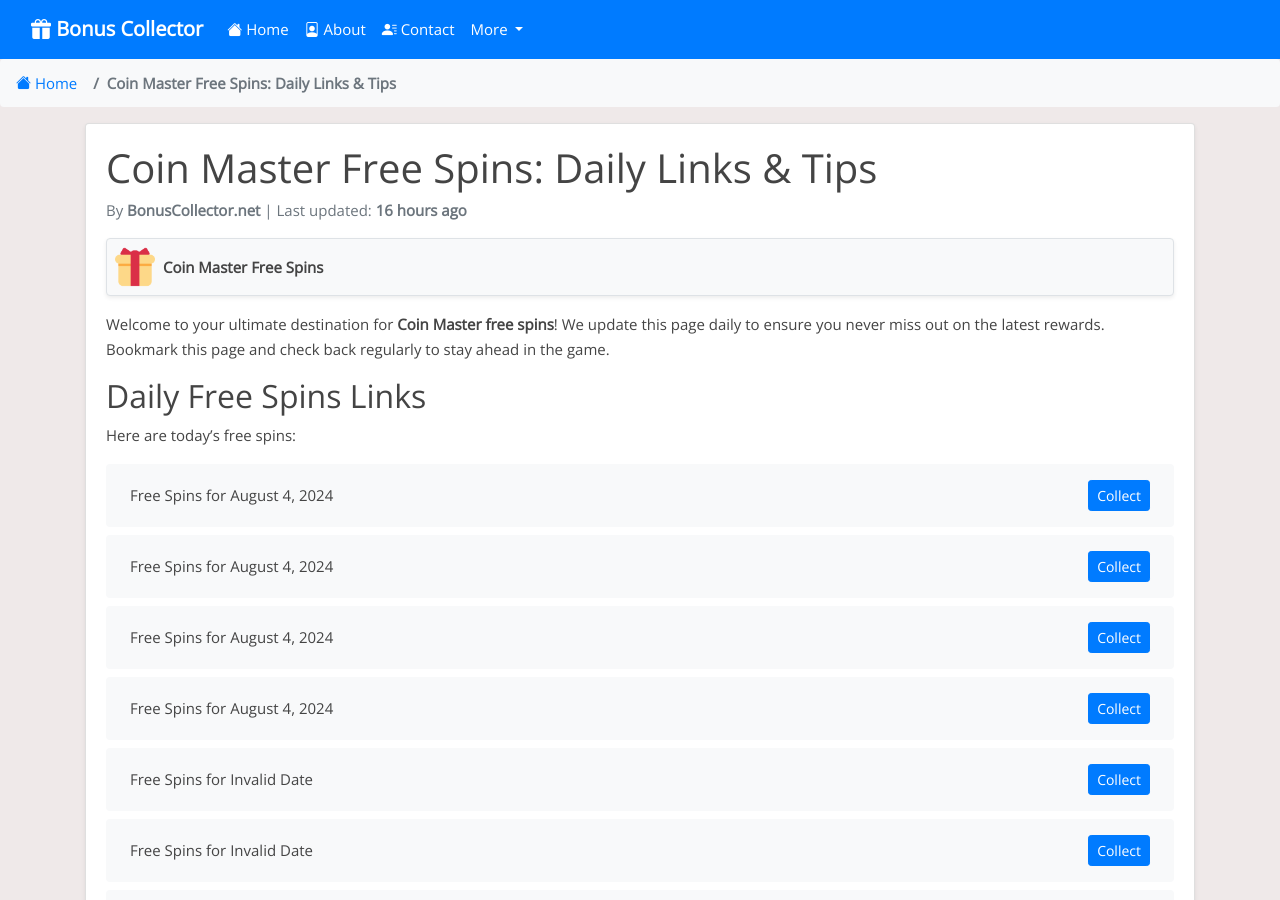
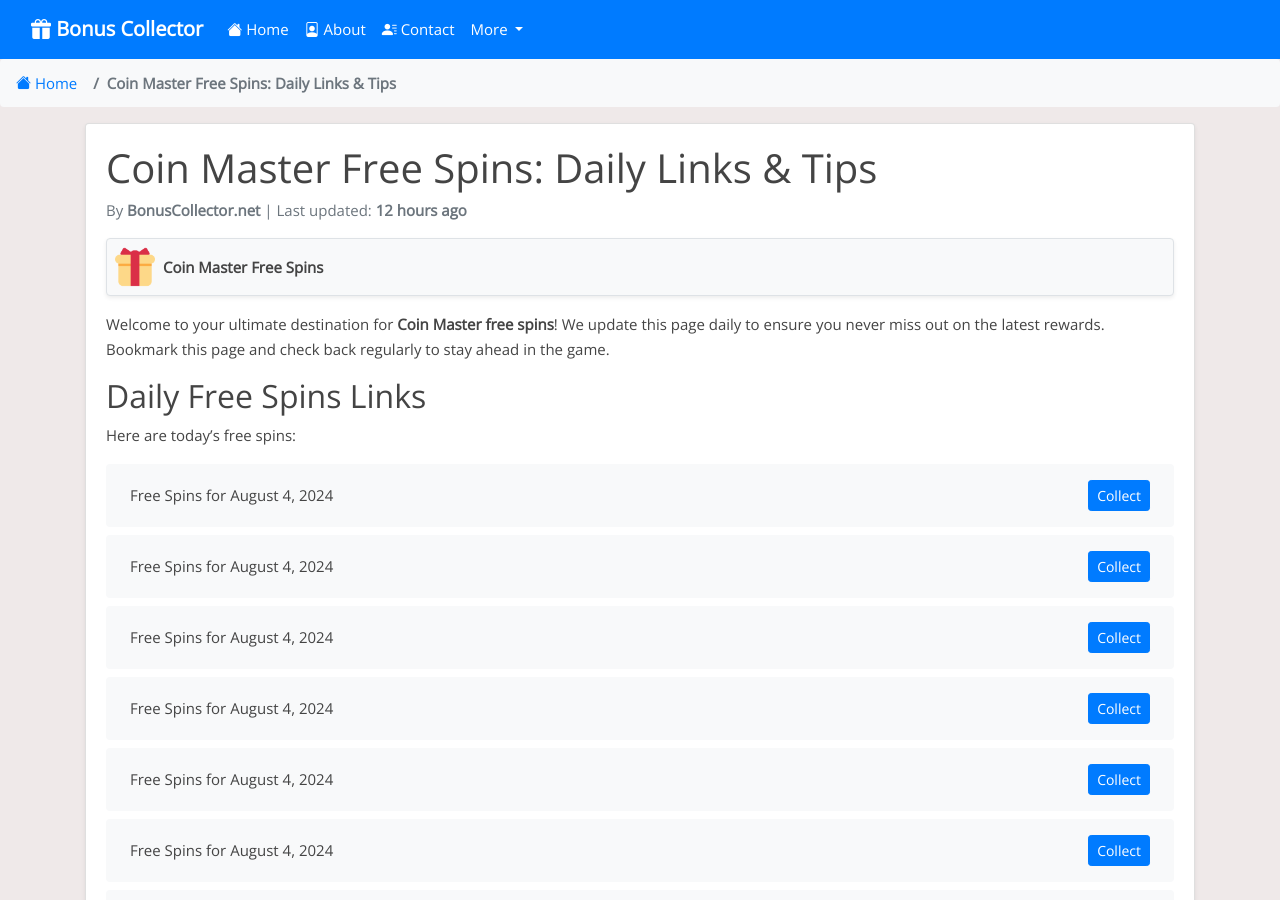
Before and after one commit to Prollad99/bs-net, a Jekyll site: the page built from _posts/2024-06-29-coin-master.md, in a window 1280 px wide and 900 px high. Built offline with Jekyll 4.4.1, drawn with Linux system fonts in a browser that asks for light colours; nearby versions of some CDN libraries; comment, search, counter and statistics services are not loaded.

Commit message:
Update coin-master reward links and last modified date

```diff
--- a/_data/include_files.yml
+++ b/_data/include_files.yml
@@ -1,5 +1,5 @@
 coin-master.html:
-  last_modified: 2024-08-04 11:05:00
+  last_modified: 2024-08-04 15:06:56
 
 match-masters.html:
   last_modified: 2024-08-04 13:07:59
--- a/_includes/coin-master.html
+++ b/_includes/coin-master.html
@@ -1,4 +1,12 @@
 <ul class="list-group mt-3 mb-4">
+  <li class="list-group-item d-flex justify-content-between align-items-center">
+    <span>Free Spins for August 4, 2024</span>
+    <a href="https://rewards.coinmaster.com/rewards/rewards.html?c=pe_FCBFjzYHB_20240804" class="btn btn-primary btn-sm">Collect</a>
+  </li>
+  <li class="list-group-item d-flex justify-content-between align-items-center">
+    <span>Free Spins for August 4, 2024</span>
+    <a href="https://rewards.coinmaster.com/rewards/rewards.html?c=pe_EMAILRaidbK_20240730" class="btn btn-primary btn-sm">Collect</a>
+  </li>
   <li class="list-group-item d-flex justify-content-between align-items-center">
     <span>Free Spins for August 4, 2024</span>
     <a href="https://rewards.coinmaster.com/rewards/rewards.html?c=pe_LINEcTNEii_20240804" class="btn btn-primary btn-sm">Collect</a>
@@ -391,12 +399,4 @@
     <span>Free Spins for Invalid Date</span>
     <a href="https://rewards.coinmaster.com/rewards/rewards.html?c=pe_FCBhfcCQM_20240718" class="btn btn-primary btn-sm">Collect</a>
   </li>
-  <li class="list-group-item d-flex justify-content-between align-items-center">
-    <span>Free Spins for Invalid Date</span>
-    <a href="https://rewards.coinmaster.com/rewards/rewards.html?c=pe_EMAILUnteus_20240713" class="btn btn-primary btn-sm">Collect</a>
-  </li>
-  <li class="list-group-item d-flex justify-content-between align-items-center">
-    <span>Free Spins for Invalid Date</span>
-    <a href="https://rewards.coinmaster.com/rewards/rewards.html?c=pe_RICHDArpaG_20240624" class="btn btn-primary btn-sm">Collect</a>
-  </li>
 </ul>
```
Also changed, not shown: links-json/coin-master.json (+8 -6 lines).
